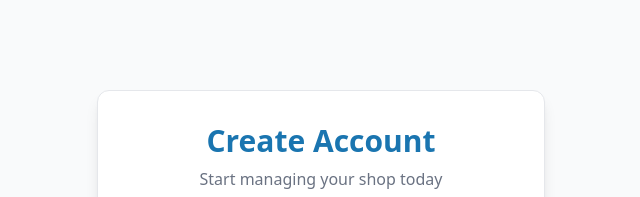
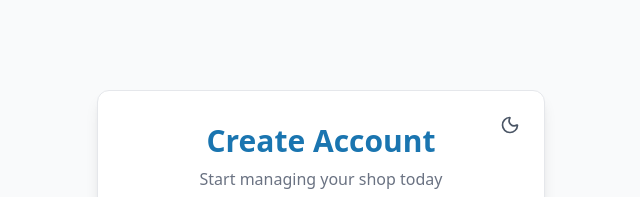
Before and after one commit to Aniket-code-debug/Cooking--Hard, a React app in the folder frontend/: page /register in a window 1280 px wide. Shown: the top 197 px of the page, without its empty margins (319-959 px from the left). Built offline with nearby package versions, Linux system fonts and the light colour scheme; no server answers; the HTML template or start-up script is replaced by a standard one.

Commit message:
Add dark mode toggle button to Register page

```diff
--- a/frontend/src/pages/Register.jsx
+++ b/frontend/src/pages/Register.jsx
@@ -1,9 +1,12 @@
 import { useState } from 'react';
 import axios from 'axios';
 import { useNavigate, Link } from 'react-router-dom';
+import { useTheme } from '../context/ThemeContext';
+import { Sun, Moon } from 'lucide-react';
 
 const Register = () => {
     const API_URL = import.meta.env.VITE_API_URL;
+    const { isDarkMode, toggleTheme } = useTheme();
     const [formData, setFormData] = useState({
         shopName: '', ownerName: '', email: '', password: '', gstin: '', address: '', phone: ''
     });
@@ -26,7 +29,16 @@ const Register = () => {
 
     return (
         <div className="min-h-screen flex items-center justify-center bg-gray-50 dark:bg-gfg-bg-dark transition-colors duration-200 py-12 px-4 sm:px-6 lg:px-8">
-            <div className="max-w-md w-full bg-white dark:bg-gfg-surface-dark p-8 rounded-xl shadow-lg border border-gray-200 dark:border-gray-700">
+            <div className="max-w-md w-full bg-white dark:bg-gfg-surface-dark p-8 rounded-xl shadow-lg border border-gray-200 dark:border-gray-700 relative">
+                {/* Dark Mode Toggle */}
+                <button
+                    onClick={toggleTheme}
+                    className="absolute top-4 right-4 p-2 rounded-lg hover:bg-gray-100 dark:hover:bg-gray-700 text-gray-600 dark:text-gray-300 transition-colors"
+                    aria-label="Toggle dark mode"
+                >
+                    {isDarkMode ? <Sun size={20} /> : <Moon size={20} />}
+                </button>
+
                 <h2 className="text-3xl font-bold text-center text-gfg-green mb-2">Create Account</h2>
                 <p className="text-center text-gray-500 dark:text-gray-400 mb-8">Start managing your shop today</p>
 
```
